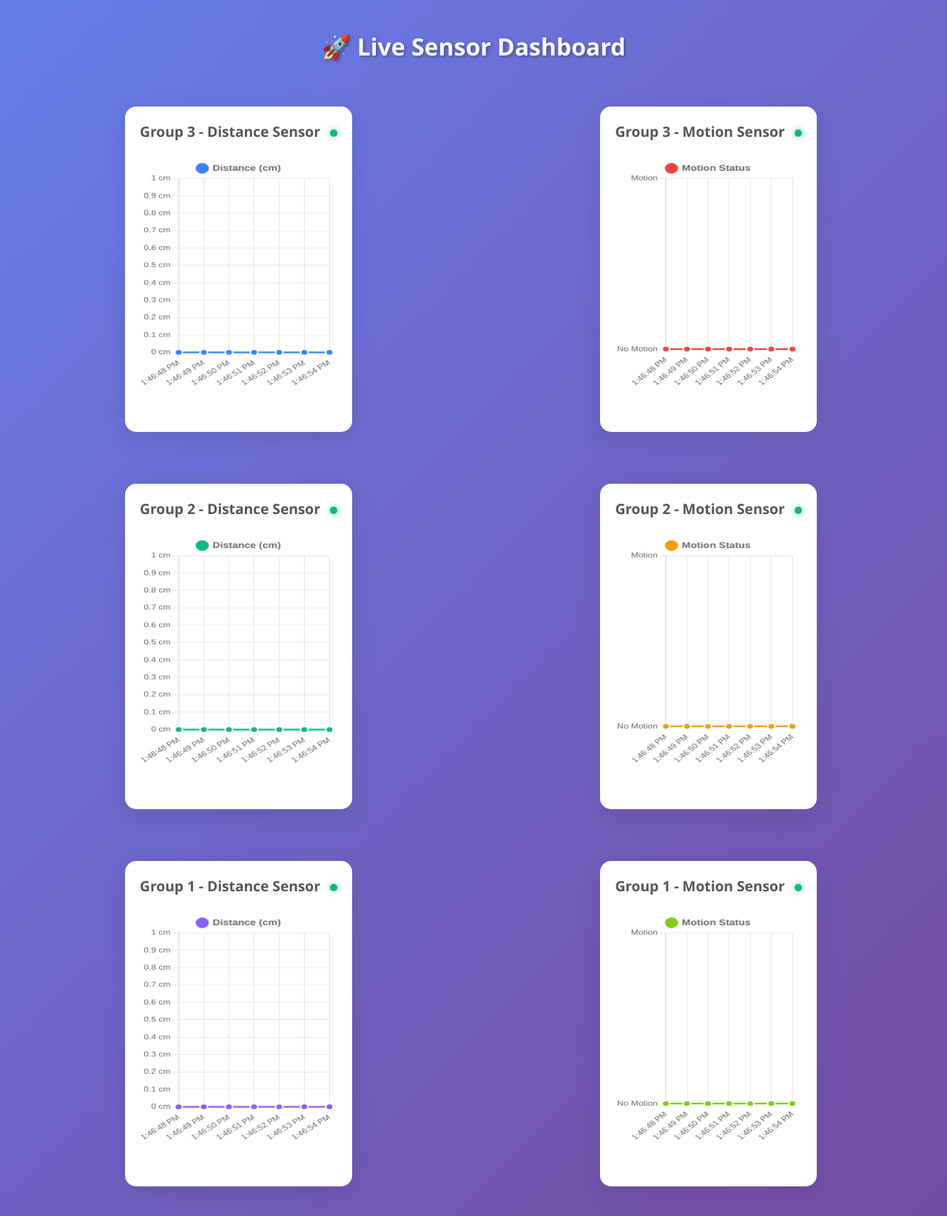
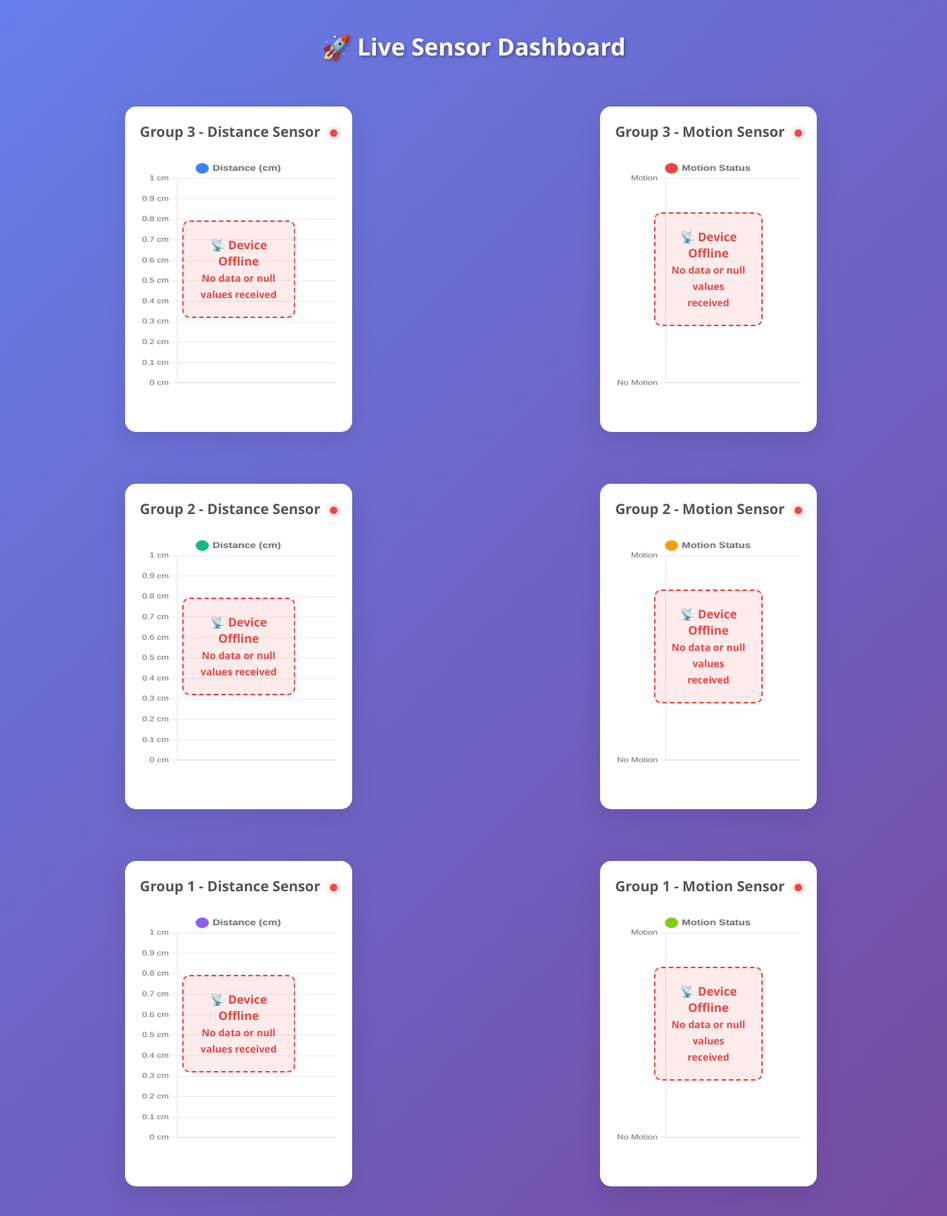
Before and after one commit to Mesbahul-Islam/summer_school_pi, a Flask app: page / in a window 1280 px wide. Shown: the whole page at 74% size. Run offline with Flask 3, Linux system fonts and the light colour scheme.

Commit message:
sensor offline added

```diff
--- a/templates/index.html
+++ b/templates/index.html
@@ -263,7 +263,7 @@
         if (show && !offlineMsg) {
             offlineMsg = document.createElement('div');
             offlineMsg.className = 'offline-message';
-            offlineMsg.innerHTML = '📡 Device Offline<br><small>No data received</small>';
+            offlineMsg.innerHTML = '📡 Device Offline<br><small>No data or null values received</small>';
             container.style.position = 'relative';
             container.appendChild(offlineMsg);
         } else if (!show && offlineMsg) {
@@ -300,7 +300,13 @@
             const currentTime = Date.now();
 
             function updateChart(chart, time, value, sensorKey, isMotion = false) {
-                // Update last seen time for this sensor
+                // Check if value is null - if so, mark sensor as offline
+                if (value === null) {
+                    lastUpdateTimes[sensorKey] = 0; // Mark as offline
+                    return; // Don't add null data to chart
+                }
+
+                // Update last seen time for this sensor (only for valid data)
                 lastUpdateTimes[sensorKey] = currentTime;
 
                 // Add new data point
```
